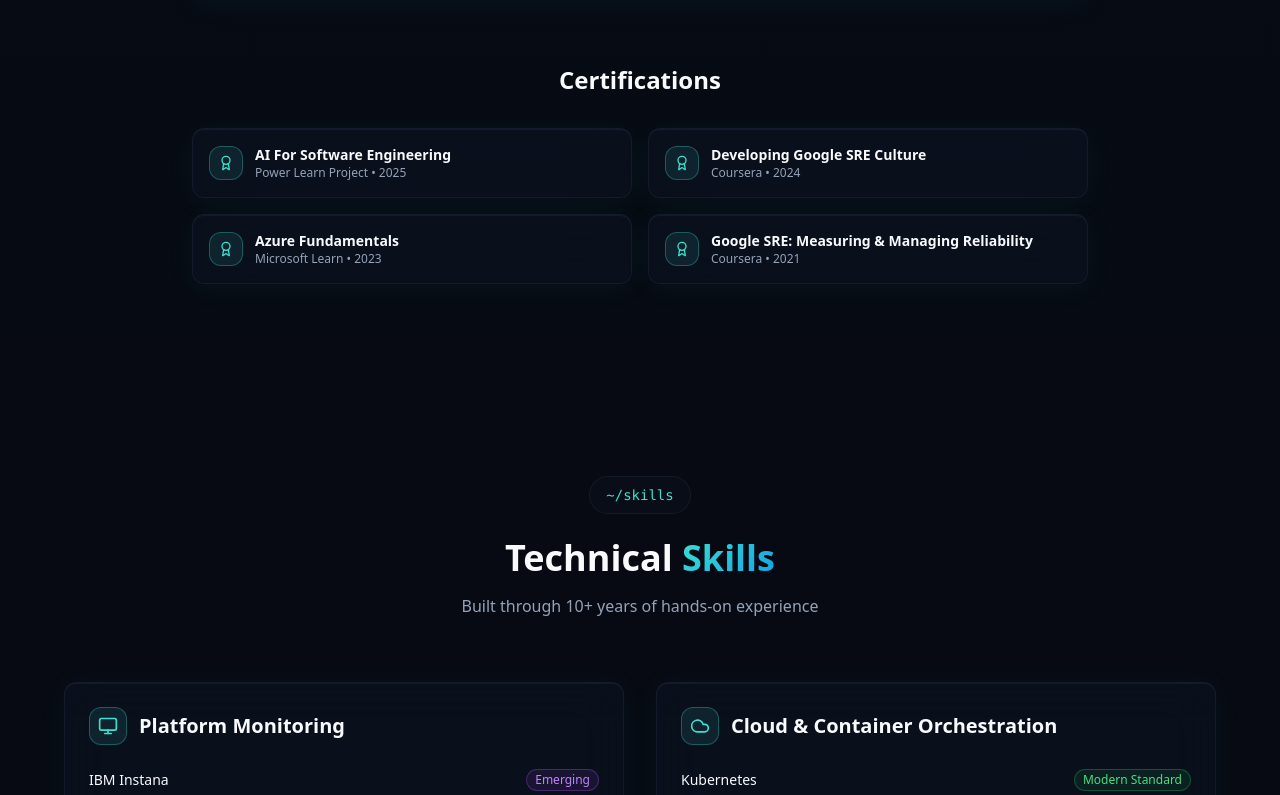
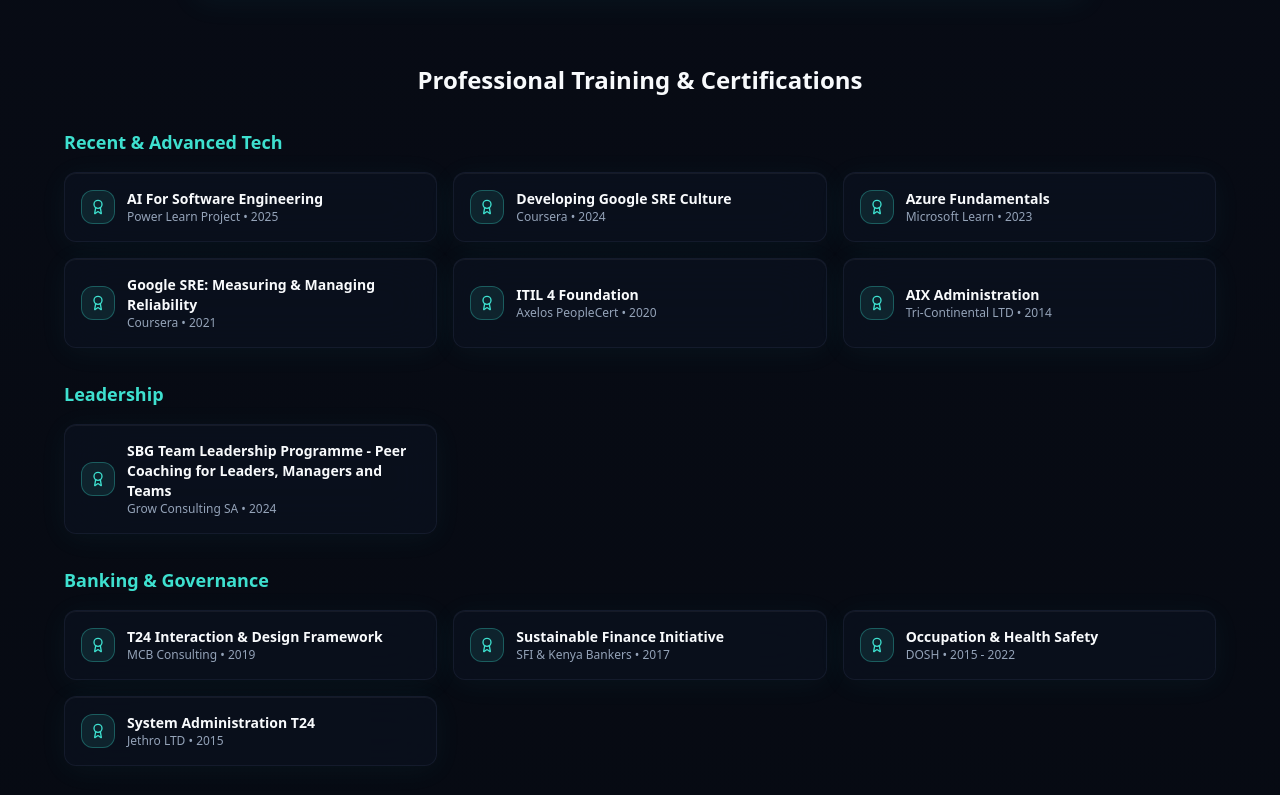
Before and after one commit to kkweli/portfolio, a React (Vite) app: page / in a window 1280 px wide. Shown: the part 2405-3200 px from the top of the page. Built offline with nearby package versions, Linux system fonts and the light colour scheme; the HTML template or start-up script is replaced by a standard one.

Commit message:
Update certifications: Add all certifications organized by category matching CV

```diff
--- a/src/data/education.ts
+++ b/src/data/education.ts
@@ -39,7 +39,7 @@ export const certifications: Certification[] = [
     category: "technical"
   },
   {
-    name: "SBG Team Leadership Programme",
+    name: "SBG Team Leadership Programme - Peer Coaching for Leaders, Managers and Teams",
     issuer: "Grow Consulting SA",
     year: "2024",
     category: "leadership"
--- a/src/pages/Index.tsx
+++ b/src/pages/Index.tsx
@@ -137,7 +137,11 @@ const Index = () => {
     return colors[category] || "bg-muted/10 text-muted-foreground border-muted/30";
   };
 
-  const certifications = certificationsByCategory.technical.slice(0, 4);
+  const allCertifications = [
+    ...certificationsByCategory.technical,
+    ...certificationsByCategory.leadership,
+    ...certificationsByCategory.banking
+  ];
 
   return (
     <div className="bg-background">
@@ -263,20 +267,61 @@ const Index = () => {
           </div>
 
           {/* Certifications */}
-          <div className="max-w-4xl mx-auto">
-            <h3 className="text-2xl font-bold text-foreground mb-8 text-center">Certifications</h3>
-            <div className="grid grid-cols-1 sm:grid-cols-2 gap-4">
-              {certifications.map((cert, i) => (
+          <div className="max-w-6xl mx-auto">
+            <h3 className="text-2xl font-bold text-foreground mb-8 text-center">Professional Training & Certifications</h3>
+
+            {/* Technical Certifications */}
+            <div className="mb-8">
+              <h4 className="text-lg font-semibold text-primary mb-4">Recent & Advanced Tech</h4>
+              <div className="grid grid-cols-1 sm:grid-cols-2 lg:grid-cols-3 gap-4">
+                {certificationsByCategory.technical.map((cert, i) => (
                   <div key={i} className="glass-card p-4 flex items-center space-x-3">
                     <div className="p-2 bg-primary/10 border border-primary/30 rounded-lg flex-shrink-0">
                       <Award className="h-4 w-4 text-primary" />
                     </div>
                     <div>
-                    <h4 className="text-sm font-semibold text-foreground">{cert.name}</h4>
+                      <h5 className="text-sm font-semibold text-foreground">{cert.name}</h5>
                       <p className="text-xs text-muted-foreground">{cert.issuer} • {cert.year}</p>
                     </div>
                   </div>
                 ))}
+              </div>
+            </div>
+
+            {/* Leadership Certifications */}
+            <div className="mb-8">
+              <h4 className="text-lg font-semibold text-primary mb-4">Leadership</h4>
+              <div className="grid grid-cols-1 sm:grid-cols-2 lg:grid-cols-3 gap-4">
+                {certificationsByCategory.leadership.map((cert, i) => (
+                  <div key={i} className="glass-card p-4 flex items-center space-x-3">
+                    <div className="p-2 bg-primary/10 border border-primary/30 rounded-lg flex-shrink-0">
+                      <Award className="h-4 w-4 text-primary" />
+                    </div>
+                    <div>
+                      <h5 className="text-sm font-semibold text-foreground">{cert.name}</h5>
+                      <p className="text-xs text-muted-foreground">{cert.issuer} • {cert.year}</p>
+                    </div>
+                  </div>
+                ))}
+              </div>
+            </div>
+
+            {/* Banking & Governance Certifications */}
+            <div>
+              <h4 className="text-lg font-semibold text-primary mb-4">Banking & Governance</h4>
+              <div className="grid grid-cols-1 sm:grid-cols-2 lg:grid-cols-3 gap-4">
+                {certificationsByCategory.banking.map((cert, i) => (
+                  <div key={i} className="glass-card p-4 flex items-center space-x-3">
+                    <div className="p-2 bg-primary/10 border border-primary/30 rounded-lg flex-shrink-0">
+                      <Award className="h-4 w-4 text-primary" />
+                    </div>
+                    <div>
+                      <h5 className="text-sm font-semibold text-foreground">{cert.name}</h5>
+                      <p className="text-xs text-muted-foreground">{cert.issuer} • {cert.year}</p>
+                    </div>
+                  </div>
+                ))}
+              </div>
             </div>
           </div>
         </div>
```
Lines whose indentation alone changed are shown as unchanged.
